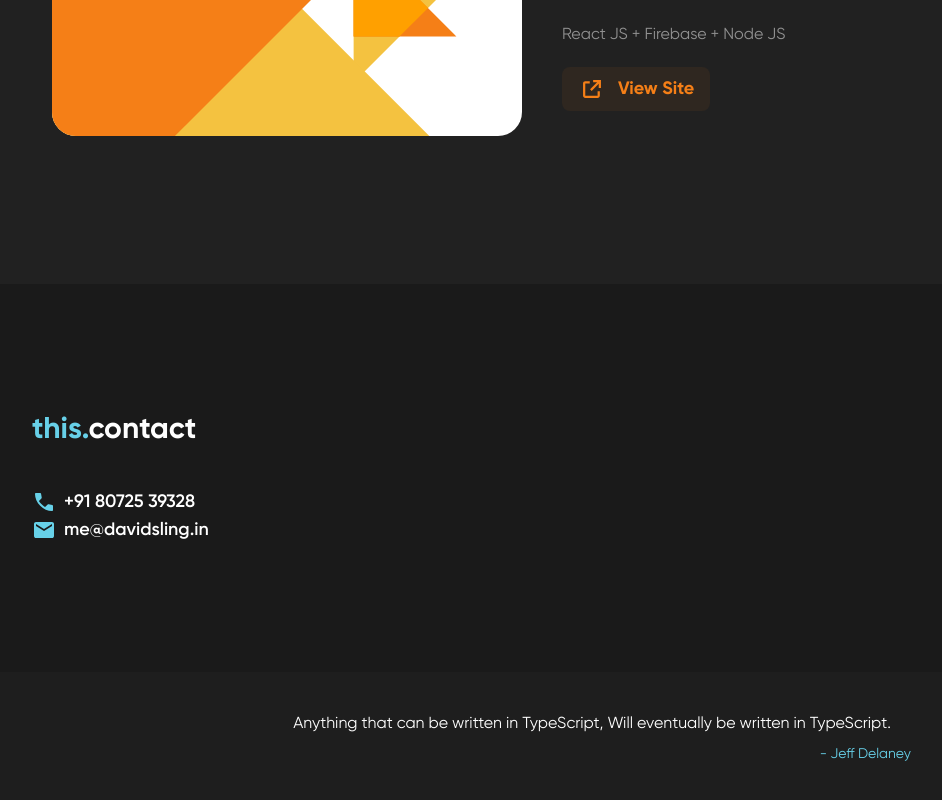
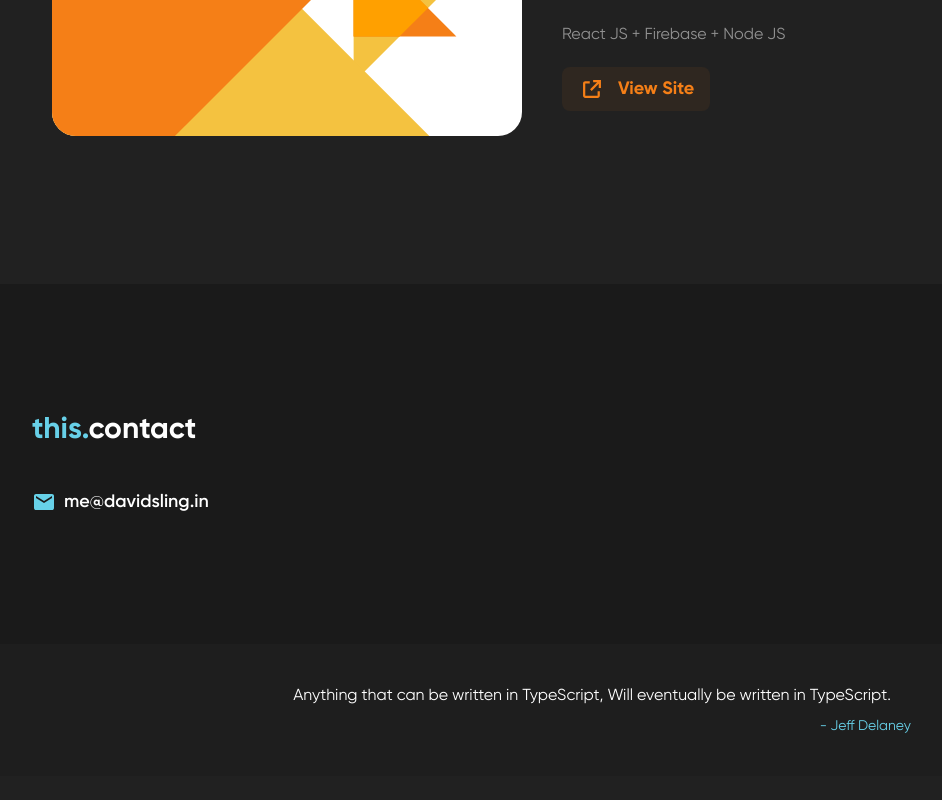
Before and after one commit to david-sling/portfolio-2, a Next.js app: page / in a window 1280 px wide. Shown: the part 4116-4916 px from the top of the page, without its empty margins (48-990 px from the left). After the commit the page ends 4892 px from the top, so only its background shows below. Built offline with nearby package versions, Linux system fonts and the light colour scheme.

Commit message:
Update Contact.tsx

```diff
--- a/src/components/home/Contact.tsx
+++ b/src/components/home/Contact.tsx
@@ -1,7 +1,6 @@
-import { PhoneIcon } from "@/assets/icons/PhoneIcon";
-import { Section } from "../common/Section";
 import { MailIcon } from "@/assets/icons/MailIcon";
 import Link from "next/link";
+import { Section } from "../common/Section";
 
 export const Contact = () => (
   <Section id="contact" className="py-10 pb-32 md:py-32 bg-dark-800">
@@ -9,12 +8,6 @@ export const Contact = () => (
       <span className="text-primary">this.</span>contact
     </h2>
     <div className="mt-10 space-y-2">
-      <Link href="tel:+918072539328">
-        <div className="flex items-center space-x-2">
-          <PhoneIcon />
-          <p className="text-base md:text-lg font-semibold">+91 80725 39328</p>
-        </div>
-      </Link>
       <Link href="mailto:me@davidsling.in">
         <div className="flex items-center space-x-2">
           <MailIcon />
```
